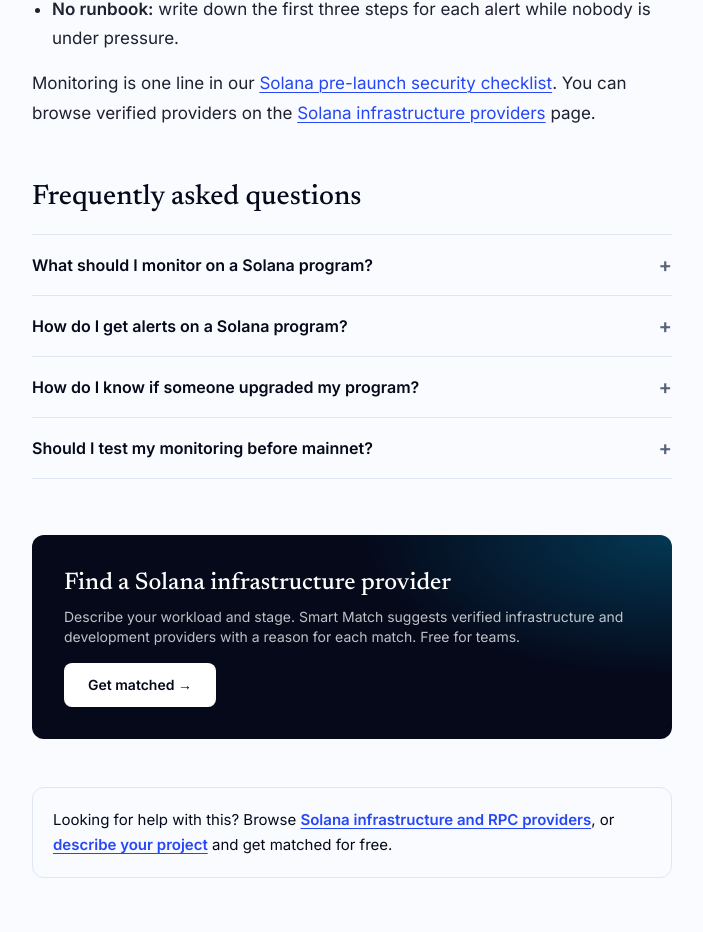
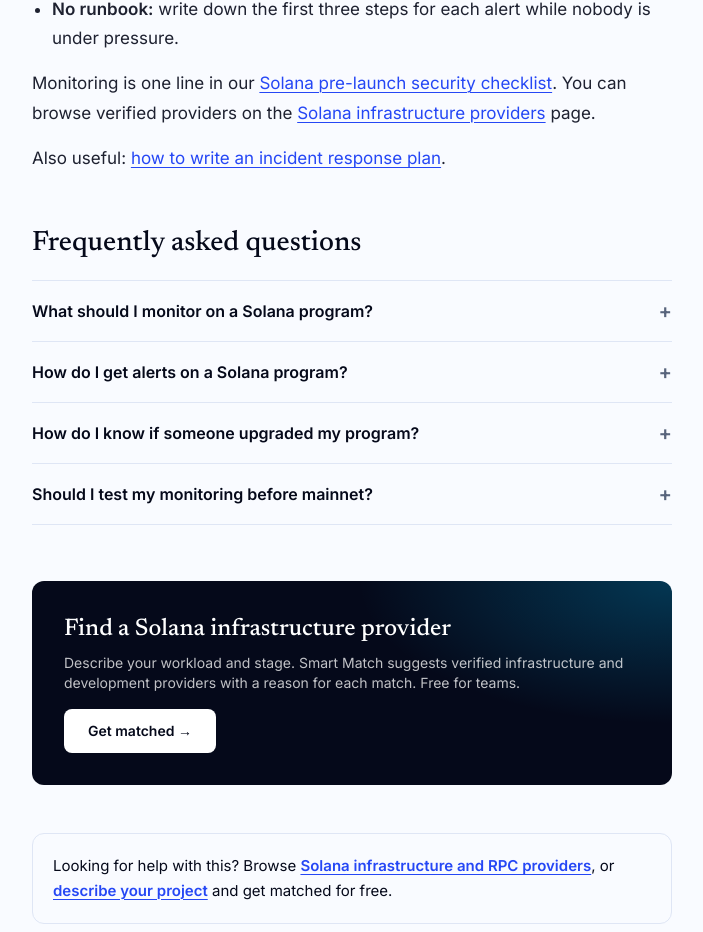
Before and after one commit to JakeMalarczyk/Orivions, a Next.js app in the folder orivions-app/: page /blog/solana-program-monitoring-and-alerts in a window 1280 px wide. Shown: the part 3655-4587 px from the top of the page, without its empty margins (288-991 px from the left). Built offline with nearby package versions, Linux system fonts and the light colour scheme; no server answers.

Commit message:
SEO: Solana incident response plan (solana-program-monitoring-and-alerts/page.tsx)

```diff
--- a/orivions-app/app/blog/solana-program-monitoring-and-alerts/page.tsx
+++ b/orivions-app/app/blog/solana-program-monitoring-and-alerts/page.tsx
@@ -134,6 +134,14 @@ export default function PostPage() {
         </Link>{' '}
         page.
       </P>
+
+      <P>
+        Also useful:{' '}
+        <Link href="/blog/solana-incident-response-plan" className="text-blue-deep">
+          how to write an incident response plan
+        </Link>
+        .
+      </P>
     </BlogPost>
   );
 }
```
